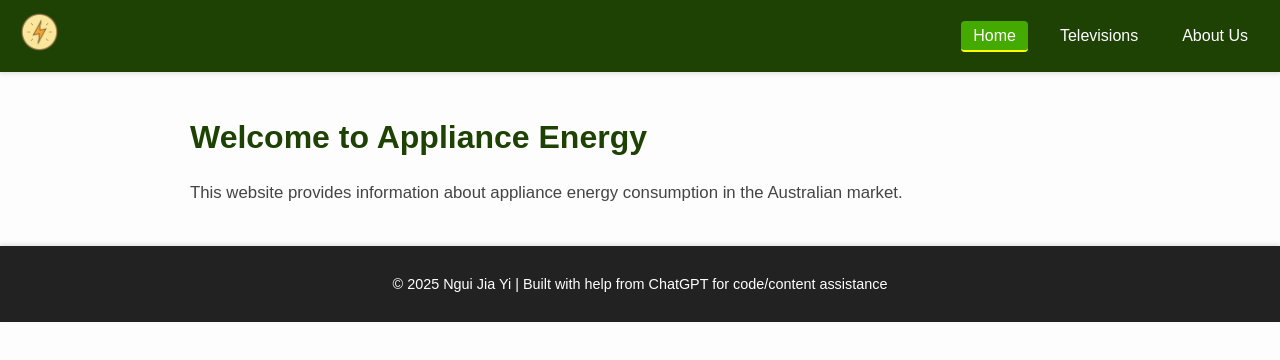
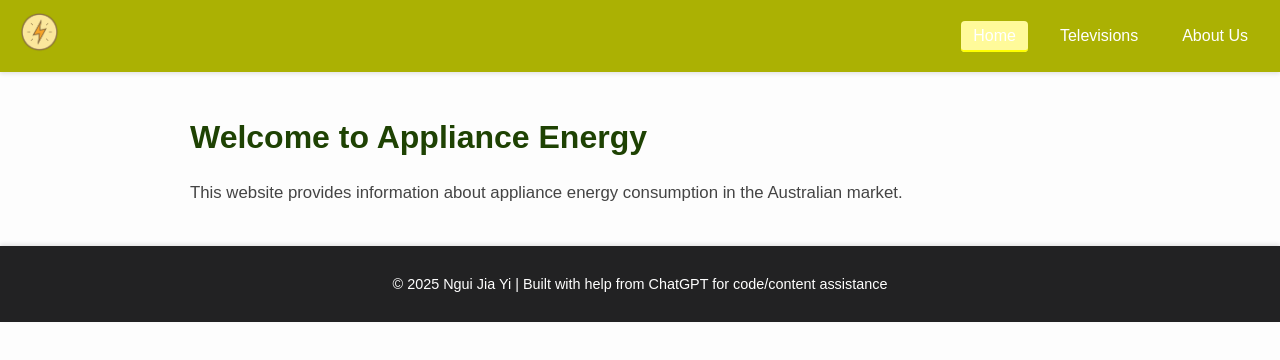
Before and after one commit to jy465/energy_consumption_website, a plain HTML site: page index.html in a window 1280 px wide. In both pictures the pointer is over the link "Home". Drawn offline with Linux system fonts and the light colour scheme.

Commit message:
Update style.css

```diff
--- a/style.css
+++ b/style.css
@@ -15,7 +15,7 @@ body {
   display: flex;
   justify-content: space-between;
   align-items: center;
-  background-color: #1e4203;
+  background-color: #abb103;
   padding: 12px 20px;
   box-shadow: 0 2px 4px rgba(0,0,0,0.1);
 }
@@ -43,7 +43,7 @@ body {
 }
 
 .nav-links a:hover {
-  background: #44aa00;
+  background: #fffa9a;
   transform: translateY(-2px);
 }
 
```
